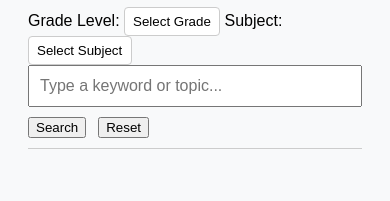
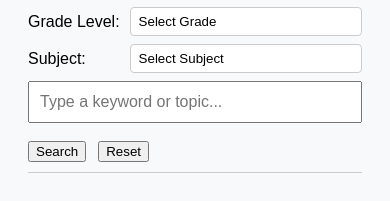
Before and after one commit to rhettbo/teks-search-app, a website: page public/index.html in a window 390 px wide. Shown: the part 91-292 px from the top of the page. Drawn offline with nearby package versions, Linux system fonts and the light colour scheme.

Commit message:
mobile format fix

```diff
--- a/public/style.css
+++ b/public/style.css
@@ -153,6 +153,29 @@ input {
   z-index: 100;
   padding: 10px 0;
   border-bottom: 1px solid #ccc;
+}
+
+/* === Controls layout: Grade + Subject side-by-side, input spans full width === */
+#controlsContainer {
+  display: grid;
+  grid-template-columns: max-content 1fr max-content 1fr; /* label + select, label + select */
+  column-gap: 10px;
+  row-gap: 8px;
+  align-items: center;
+}
+
+#controlsContainer label { white-space: nowrap; }      /* keep labels on one line */
+#gradeSelect, #subjectSelect { width: 100%; }          /* let selects fill their column */
+
+/* Make the search input and the button row span the full width of the grid */
+#controlsContainer #searchInput { grid-column: 1 / -1; }
+#controlsContainer > div { grid-column: 1 / -1; }      /* the Search/Reset row */
+
+/* Small phones: stack Subject under Grade (labels still align left of their selects) */
+@media (max-width: 420px) {
+  #controlsContainer {
+    grid-template-columns: max-content 1fr; /* label + select, next row label + select */
+  }
 }
 
 /* =====================
```
